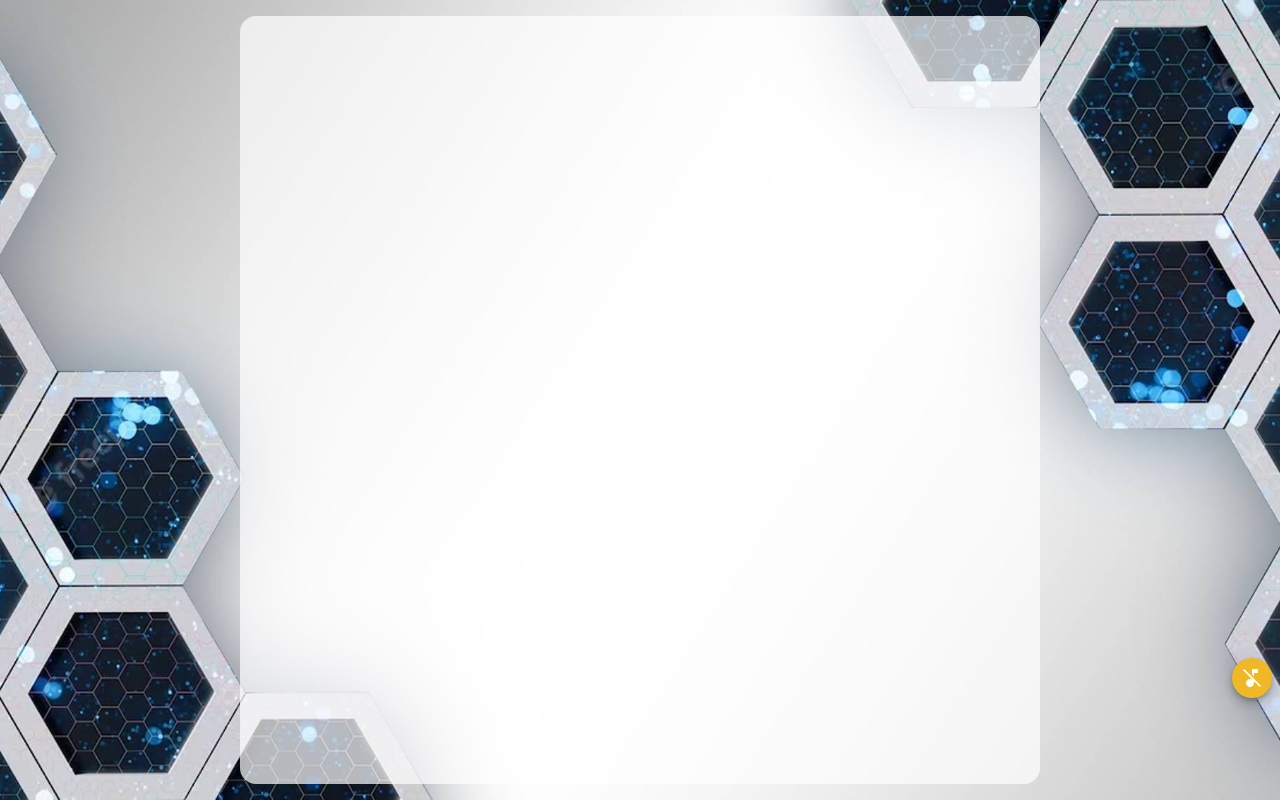
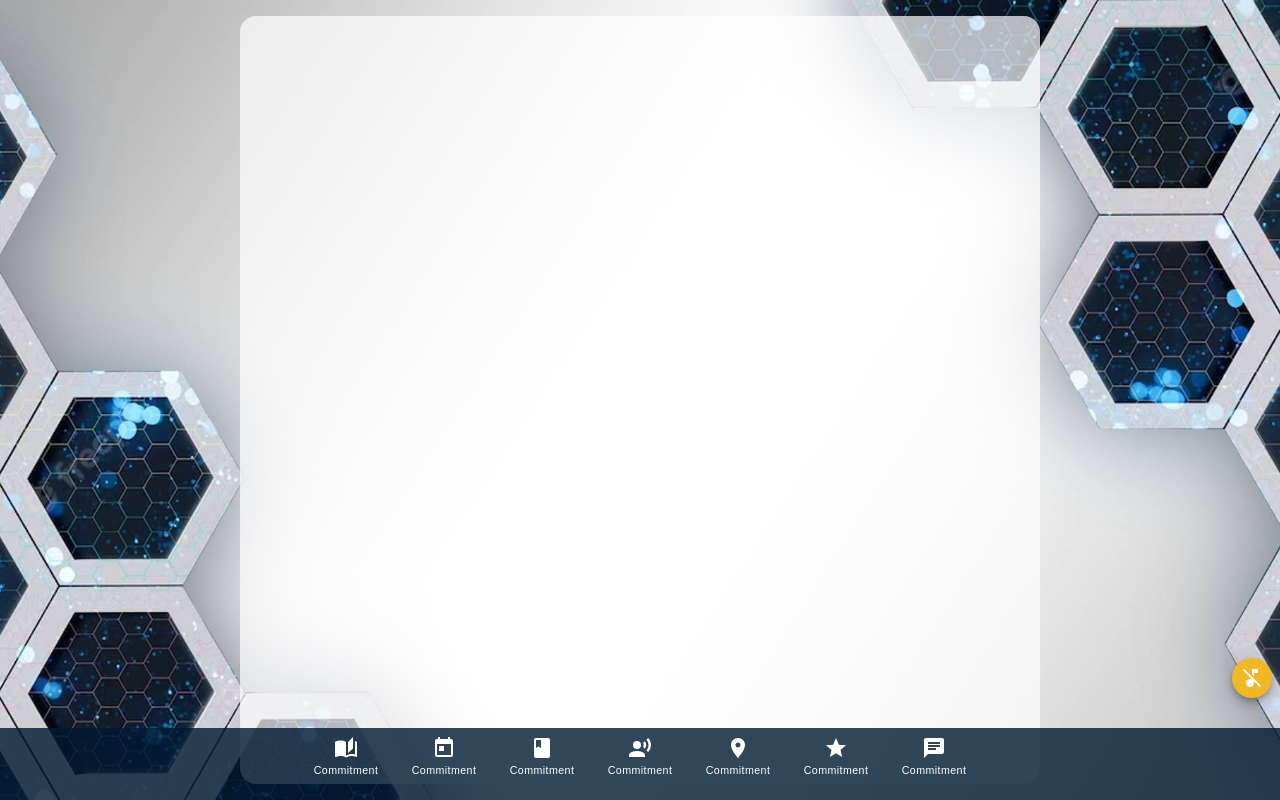
Before and after one commit to arifrmdhni/digital-invitation, a React (Create React App) app: page / in a window 1280 px wide. Built offline with nearby package versions, Linux system fonts and the light colour scheme.

Commit message:
Update App.js

```diff
--- a/src/App.js
+++ b/src/App.js
@@ -2,6 +2,7 @@ import { BrowserRouter as Router, Routes, Route } from "react-router-dom";
 
 import Home from "./Pages/Home"
 
+import NavigationBar from "./Components/NavigationBar";
 import "./styles/main.css"
 import "./styles/mobile/responsive.css"
 import Commitment from "./Pages/Commitment";
@@ -14,6 +15,7 @@ function App() {
           <Route path="/" element={<Home />}/>
           <Route path="/main/commitment" element={<Commitment />}/>
         </Routes>
+        <NavigationBar />
         <div className="button-music-wrapper">
           <button className="button-music">
           <svg focusable="false" aria-hidden="true" viewBox="0 0 24 24" className="icon-pause" width={"24px"} height={"24px"}>
```
